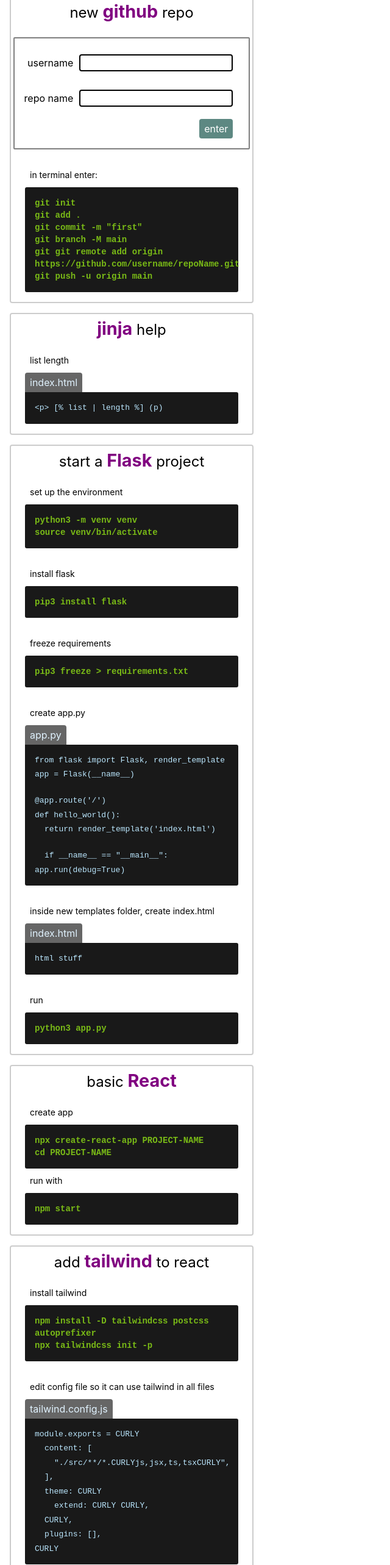
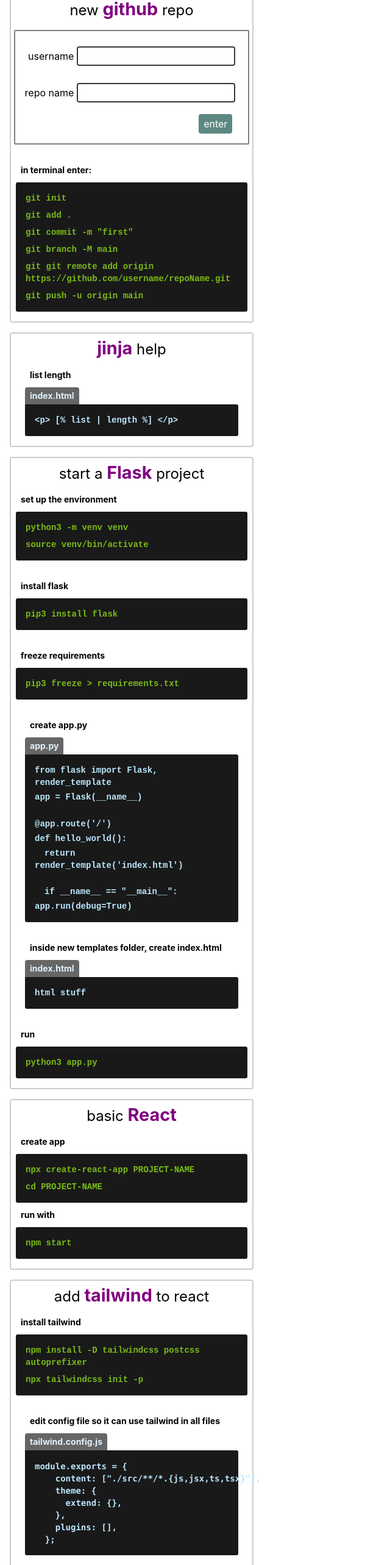
Before and after one commit to lissalad/starting-out, a React (Create React App) app: page / in a window 1280 px wide. Shown: the part 115-2681 px from the top of the page at 61% size, without its empty margins (0-640 px from the left). Built offline with nearby package versions, Linux system fonts and the light colour scheme.

Commit message:
text-wrap good, fun mobile colors

```diff
--- a/src/components/EscapeChar.js
+++ b/src/components/EscapeChar.js
@@ -1,4 +1,5 @@
 import { useState, useRef } from "react";
+
 function EscapeChar() {
 
 
--- a/src/components/GithubRepo.js
+++ b/src/components/GithubRepo.js
@@ -39,7 +39,7 @@
           <p>git add .</p>
           <p>git commit -m "first"</p>
           <p>git branch -M main</p>
-          <p>
+          <p className="break-all">
             git git remote add origin <br></br>https://github.com/{username}/
             {repo}.git
           </p>
--- a/src/components/Header.js
+++ b/src/components/Header.js
@@ -1,7 +1,7 @@
 function Header() {
   return(
-    <div className="bg-teal-400/50 py-4 px-8 text-left">
-      <h1 className = "text-3xl">how to set up projects</h1>
+    <div className="bg-cyan-800 py-4 px-8 text-left text-white">
+      <h1 className="text-3xl">how to set up projects</h1>
       <p className="mx-4">all in once place</p>
     </div>
   );
--- a/src/components/JinjaHelp.js
+++ b/src/components/JinjaHelp.js
@@ -1,4 +1,5 @@
 function JinjaHelp() {
+
   return (
     <section>
       {/* title */}
@@ -12,7 +13,7 @@
           <div className="file">
             <p className="filename">index.html</p>
             <div className="code">
-              <p> &lt;p&gt; [% list | length %] (p)</p>
+              <p>&lt;p&gt; [% list | length %] &lt;/p&gt;</p>
             </div>
           </div>
         </div>
--- a/src/components/TailwindReact.js
+++ b/src/components/TailwindReact.js
@@ -1,4 +1,11 @@
 function TailwindReact() {
+  const config = `module.exports = {
+    content: ["./src/**/*.{js,jsx,ts,tsx}"],
+    theme: {
+      extend: {},
+    },
+    plugins: [],
+  };`;
 
   return (
     <section>
@@ -18,19 +25,13 @@
 
       {/* ----------------- config ------------------------- */}
       <div className="chunk">
-          <p className="instruction">edit config file so it can use tailwind in all files</p>
+        <p className="instruction">
+          edit config file so it can use tailwind in all files
+        </p>
         <div className="file">
           <p className="filename">tailwind.config.js</p>
           <div className="code">
-              <p>module.exports = CURLY</p>
-              <p className="indent-4">content: [</p>
-              <p className="indent-8">"./src/**/*.CURLYjs,jsx,ts,tsxCURLY",</p>
-              <p className="indent-4">],</p>
-              <p className="indent-4">theme: CURLY </p>
-              <p className="indent-8">extend: CURLY CURLY,</p>
-              <p className="indent-4">CURLY,</p>
-              <p className="indent-4">plugins: [],</p>
-              <p>CURLY</p>
+            <pre>{config}</pre>
           </div>
         </div>
       </div>
--- a/src/index.css
+++ b/src/index.css
@@ -4,27 +4,25 @@
 
 /* --------------------------------------------------- */
 section {
-  @apply flex flex-col rounded h-fit py-2 items-center;
-  @apply px-2;
-  @apply md:h-fit md:border-2 md:border-black/20 md:p-0 md:m-4 md:w-[400px];
+  @apply flex flex-col h-fit py-2 items-center ;
+  @apply px-2 bg-gradient-to-b from-teal-400/20 to-blue-400/30 border-b-4 pb-12 border-white;
+  @apply md:h-fit md:border-2 md:border-black/20 md:p-0 md:m-4 md:w-[400px] md:bg-none md:rounded;
 }
 
 .chunk {
-  @apply flex flex-col text-left space-y-[10px] my-4;
+  @apply flex flex-col text-left space-y-[10px] my-4 ;
   @apply text-left;
-  /* @apply w-[100px]; */
+
 }
 
 /* --------------------------------------------------- */
 .terminal {
-  @apply flex flex-col text-left bg-black/90 text-lime-500/90 rounded-[3px];
+  @apply flex flex-col text-left bg-black/90 text-lime-500/90 rounded-[3px] space-y-2;
   @apply text-xs p-3 w-[350px];
-  @apply md:text-sm md:p-4;
-  /* @apply w-fit; */
+  @apply md:text-sm md:p-4 md:w-[380px];
 
   font-family: 'Courier New', Courier, monospace;
   font-weight: bold;
-
 }
 
 .file {
@@ -59,7 +57,9 @@
 }
 
 .title {
-  @apply text-2xl my-2 w-full;
+  @apply text-2xl mt-2 w-full;
+  /* @apply bg-rose-300/40 py-2;
+  @apply bg-none m-0; */
   /* @apply -mb-4; */
 }
 
@@ -80,9 +80,10 @@
 }
 
 input {
-  border: 2px black solid;
+  border: 2px rgba(0, 0, 0, 0.777) solid;
   border-radius: 4px;
-  margin: 10px;
+  margin: 9px 5px;
+  padding: 2px 4px;
 }
 
 button {
@@ -100,7 +101,11 @@
   -moz-osx-font-smoothing: grayscale;
 }
 
-p {
+pre, p {
 /* word-wrap:break-word; */
+  @apply w-fit break-normal font-bold;
+  @apply text-xs ;
+  @apply md:text-sm;
+
 }
 /* ------------------------------------------------------ */
```
Lines whose indentation alone changed are shown as unchanged.
